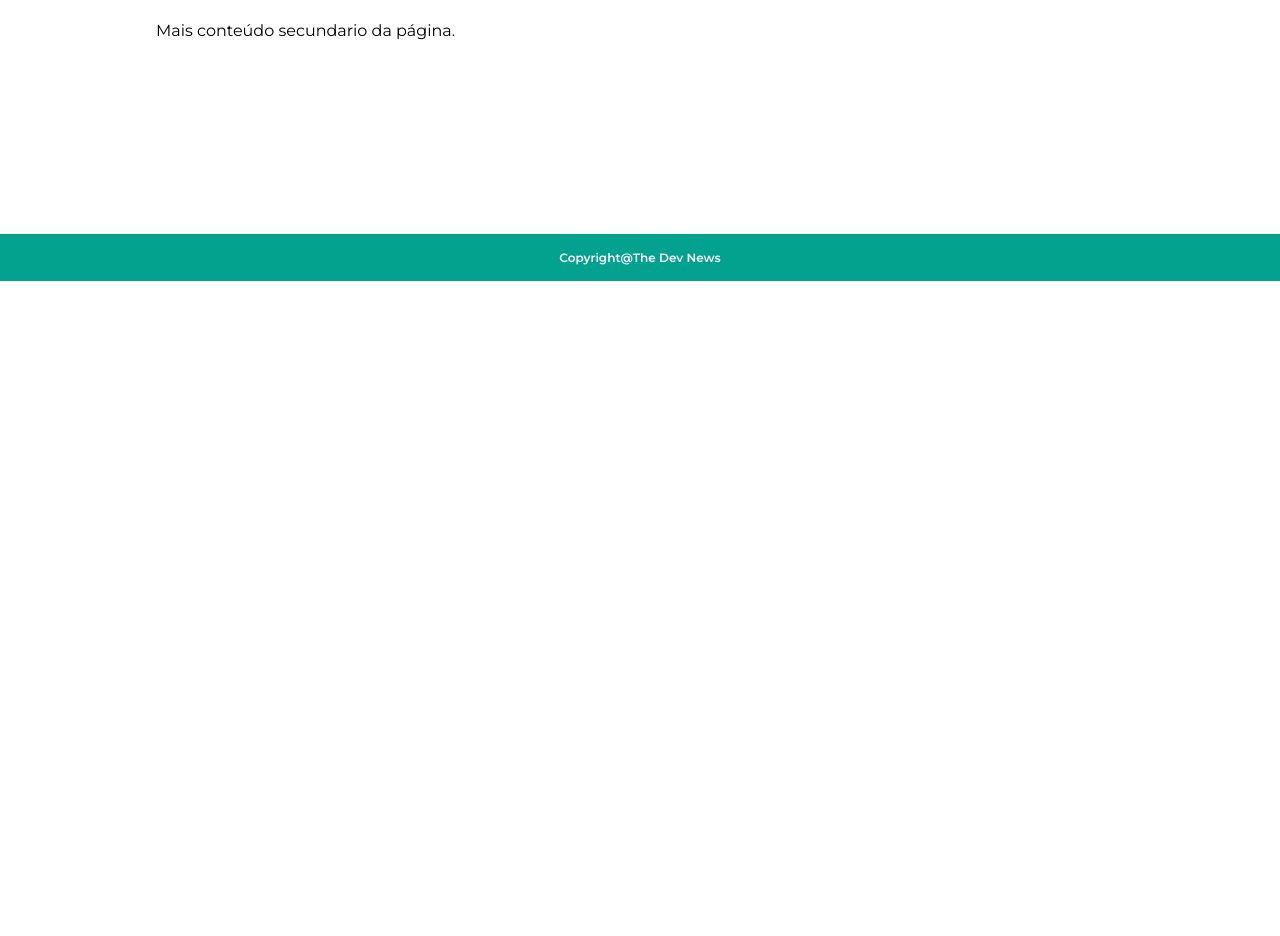
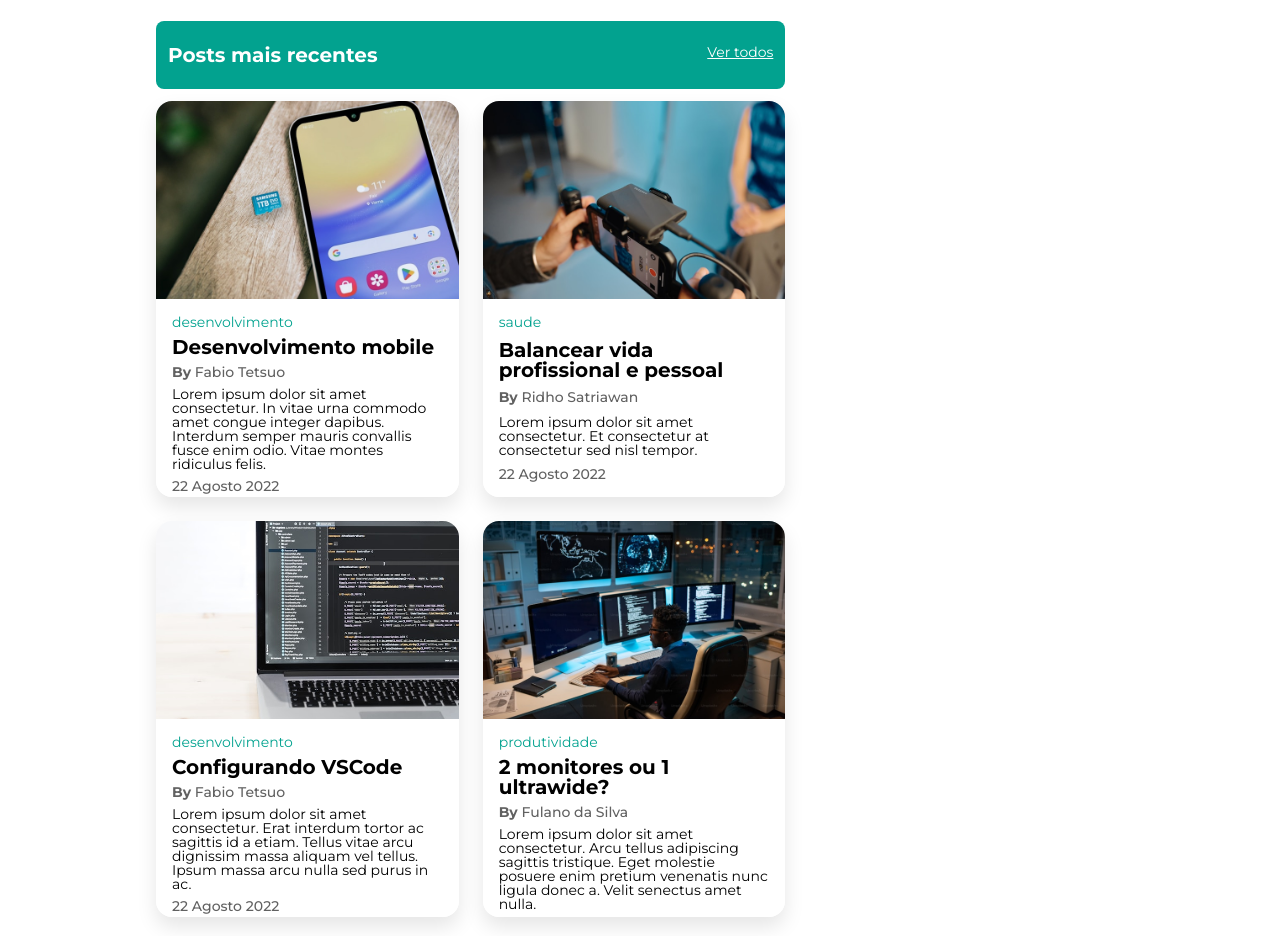
Before and after one commit to MarianaSavoldi/RID222276_Desafio02, a plain HTML site: page index.html in a window 1280 px wide. Shown: the part 519-1455 px from the top of the page. Before the commit the page ends 800 px from the top, so only its background shows below. Drawn offline with Linux system fonts and the light colour scheme.

Commit message:
feat: create recent posts section

```diff
--- a/index.html
+++ b/index.html
@@ -15,15 +15,61 @@
   </header>
   <div class="main-content-wrapper">
     <main>
-      <section class="first-post">
+      <section class="main-post">
         <div class="first-post-content">
           <p id="opinion">opinião</p>
           <h2 id="first-post-title">Como é ser um desenvolvedor</h2>
           <p id="author"><b>By</b> Fabio Tetsuo</p>
         </div>
       </section>
-      <section>
-        Mais conteúdo secundario da página.
+      <section class="recent-posts">
+        <header class="section-header green-background">
+          <h3>Posts mais recentes</h3>
+          <p>Ver todos</p>
+        </header>
+
+        <div class="posts-wrapper">
+          <div class="post-card" id="post-1">
+            <img src="./images/posts/smartphone.jpg" alt="smartphone on a table">
+            <div class="post-content">
+              <p class="post-category">desenvolvimento</p>
+              <h4 class="post-title">Desenvolvimento mobile</h4>
+              <p class="post-author"><b>By</b> Fabio Tetsuo</p>
+              <p class="post-text">Lorem ipsum dolor sit amet consectetur. In vitae urna commodo amet congue integer dapibus. Interdum semper mauris convallis fusce enim odio. Vitae montes ridiculus felis.</p>
+              <p class="post-date">22 Agosto 2022</p>
+            </div>
+          </div>
+          <div class="post-card" id="post-2">
+            <img src="./images/posts/recording.jpg" alt="setting up a smartphone for recording">
+            <div class="post-content">
+              <p class="post-category">saude</p>
+              <h4 class="post-title">Balancear vida profissional e pessoal</h4>
+              <p class="post-author"><b>By</b> Ridho Satriawan</p>
+              <p class="post-text">Lorem ipsum dolor sit amet consectetur. Et consectetur at consectetur sed nisl tempor.</p>
+              <p class="post-date">22 Agosto 2022</p>
+            </div>
+          </div>
+          <div class="post-card" id="post-3">
+            <img src="./images/posts/code.jpg" alt="desktop with code editor open">
+            <div class="post-content">
+              <p class="post-category">desenvolvimento</p>
+              <h4 class="post-title">Configurando VSCode</h4>
+              <p class="post-author"><b>By</b> Fabio Tetsuo</p>
+              <p class="post-text">Lorem ipsum dolor sit amet consectetur. Erat interdum tortor ac sagittis id a etiam. Tellus vitae arcu dignissim massa aliquam vel tellus. Ipsum massa arcu nulla sed purus in ac.</p>
+              <p class="post-date">22 Agosto 2022</p>
+            </div>
+          </div>
+          <div class="post-card" id="post-4">
+            <img src="./images/posts/coding.jpg" alt="someone coding on a desktop">
+            <div class="post-content">
+              <p class="post-category">produtividade</p>
+              <h4 class="post-title">2 monitores ou 1 ultrawide?</h4>
+              <p class="post-author"><b>By</b> Fulano da Silva</p>
+              <p class="post-text">Lorem ipsum dolor sit amet consectetur. Arcu tellus adipiscing sagittis tristique. Eget molestie posuere enim pretium venenatis nunc ligula donec a. Velit senectus amet nulla.</p>
+              <p class="post-date">22 Agosto 2022</p>
+            </div>
+          </div>
+        </div>
       </section>
     </main>
     <aside>
--- a/styles.css
+++ b/styles.css
@@ -41,7 +41,7 @@ main {
   column-gap: 1.5rem;
 }
 
-.first-post {
+.main-post {
   display: flex;
   flex-direction: column;
   justify-content: flex-end;
@@ -57,6 +57,101 @@ main {
   display: flex;
   flex-direction: column;
   color: #FFF;
+}
+
+.section-header {
+  border-radius: 8px;
+  display: flex;
+  justify-content: space-between;
+  padding: 1.5rem 0.75rem;
+}
+
+.section-header h3 {
+  font-size: 1.25rem;
+  font-weight: 700;
+  line-height: 100%;
+  letter-spacing: 0;
+}
+
+.section-header p {
+  font-size: 0.875rem;
+  line-height: 100%;
+  letter-spacing: 0;
+  text-decoration: underline;
+  text-decoration-style: solid;
+  text-decoration-thickness: 0%;
+}
+
+.recent-posts {
+  display: flex;
+  flex-direction: column;
+  gap: 0.75rem;
+}
+
+.posts-wrapper {
+  display: grid;
+  grid-template-columns: repeat(2, 1fr);
+  column-gap: 1.5rem;
+  row-gap: 1.5rem;
+}
+
+.post-card {
+  display: flex;
+  flex-direction: column;
+  width: 100%;
+  height: 24.75rem;
+  box-shadow: 0px 10px 20px 0px #0000001A;
+  border-radius: 16px;
+  overflow: hidden;
+}
+
+.post-card img {
+  width: 100%;
+  height: 50%;
+  object-fit: cover;
+}
+
+.post-content {
+  display: flex;
+  flex-direction: column;
+  justify-content: space-between;
+  padding: 1rem;
+  gap: 0.5rem;
+  width: 100%;
+  height: 50%;
+  background-color: #FFF;
+}
+
+.post-category {
+  font-weight: 400;
+  font-size: 0.875rem;
+  line-height: 100%;
+  letter-spacing: 0;
+  color: #02A28F;
+}
+
+.post-title {
+  font-weight: 700;
+  font-size: 1.25rem;
+  line-height: 100%;
+  letter-spacing: 0;
+  color: #000000;
+}
+
+.post-author, .post-date {
+  font-weight: 500;
+  font-size: 0.875rem;
+  line-height: 100%;
+  letter-spacing: 0;
+  color: #616161;
+}
+
+.post-text {
+  font-weight: 400;
+  font-size: 0.875rem;
+  line-height: 100%;
+  letter-spacing: 0;
+  color: #000000;
 }
 
 .footer-container {
```
Also changed, not shown: images/posts/code.jpg (added), images/posts/coding.jpg (added), images/posts/recording.jpg (added), images/posts/smartphone.jpg (added).
